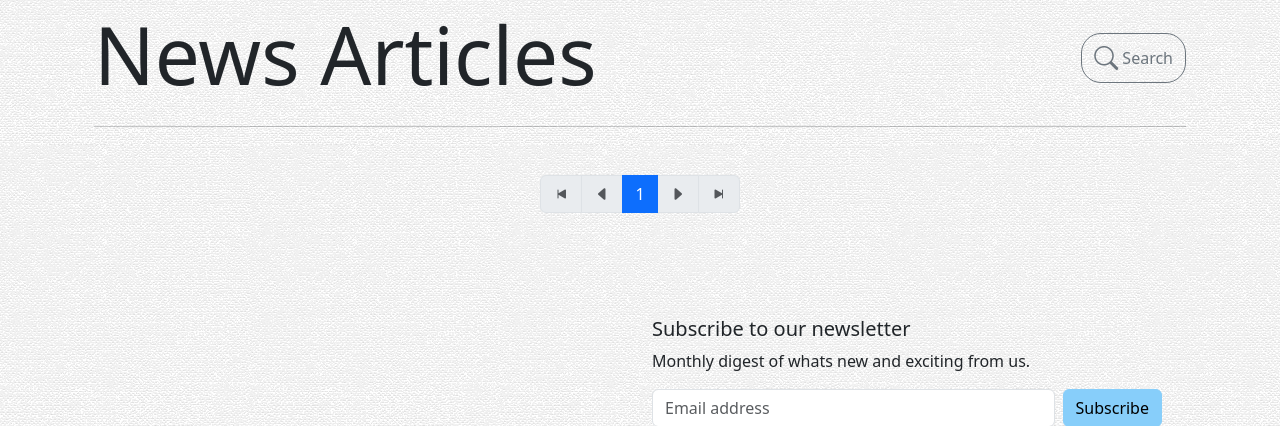
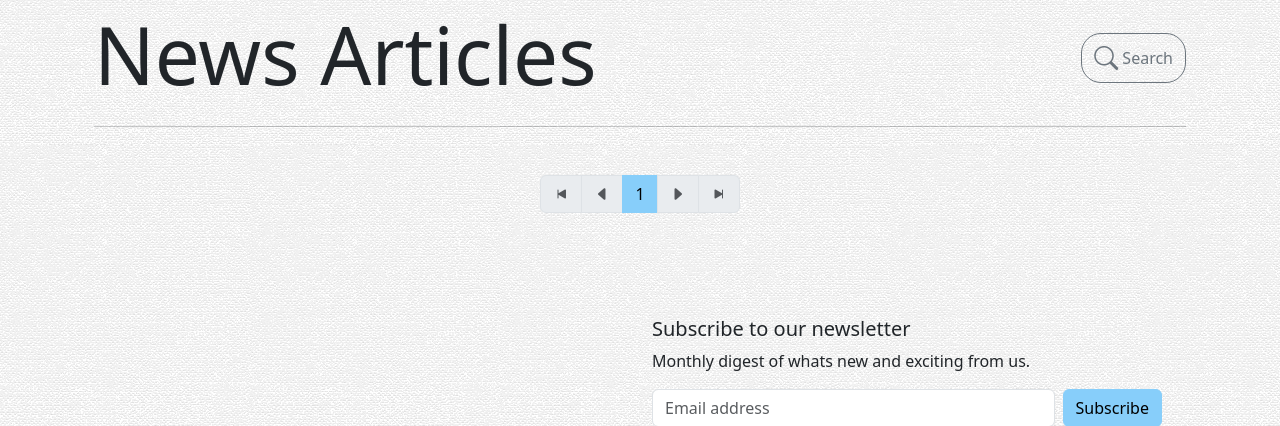
Before and after one commit to duncrob99/saiga-tours, a Django app: page /news/ in a window 1280 px wide. Shown: the part 105-531 px from the top of the page. Run offline with Django 3.2, Linux system fonts and the light colour scheme; data comes from the database, SQL or seed files in the repository; data that the repository does not hold is empty; some libraries are stand-ins or nearby versions.

Commit message:
Made pagination active button use accent color.

```diff
--- a/main/templates/main/pagination_buttons.html
+++ b/main/templates/main/pagination_buttons.html
@@ -7,8 +7,9 @@
     </li>
 {% endif %}
 {% for button in middle_buttons %}
-    <li class="page-item{% if page.number == button %} active{% endif %}"><a href="?page={{ button }}" type="button"
-                                                                             class="page-link">{{ button }}</a></li>
+    <li class="page-item"><a href="?page={{ button }}" type="button"
+                             class="page-link {% if button == page.number %}accent hoverable-accent{% endif %}">{{ button }}</a>
+    </li>
 {% endfor %}
 {% if end_sep %}
     <li class="page-item disabled">
```
